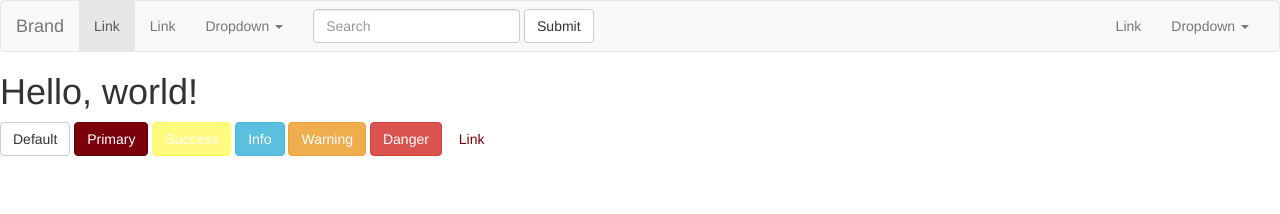
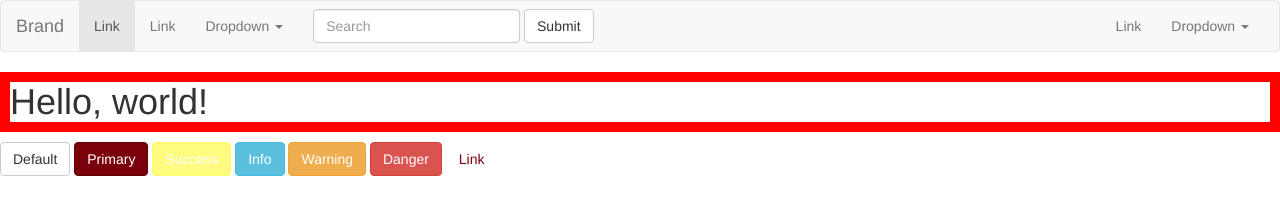
Before and after one commit to jinh13/3.30.16project, a plain HTML site: page index.html in a window 1280 px wide. Drawn offline with nearby package versions, Linux system fonts and the light colour scheme.

Commit message:
added custom.css

```diff
--- /dev/null
+++ b/custom/custom.css
@@ -0,0 +1,3 @@
+h1{
+	border: 10px solid red;
+}
--- a/index.html
+++ b/index.html
@@ -9,6 +9,7 @@
 
     <!-- Bootstrap -->
     <link href="css/bootstrap.min.css" rel="stylesheet">
+    <link href="custom/custom.css" rel="stylesheet">
 
     <!-- HTML5 shim and Respond.js for IE8 support of HTML5 elements and media queries -->
     <!-- WARNING: Respond.js doesn't work if you view the page via file:// -->
```
